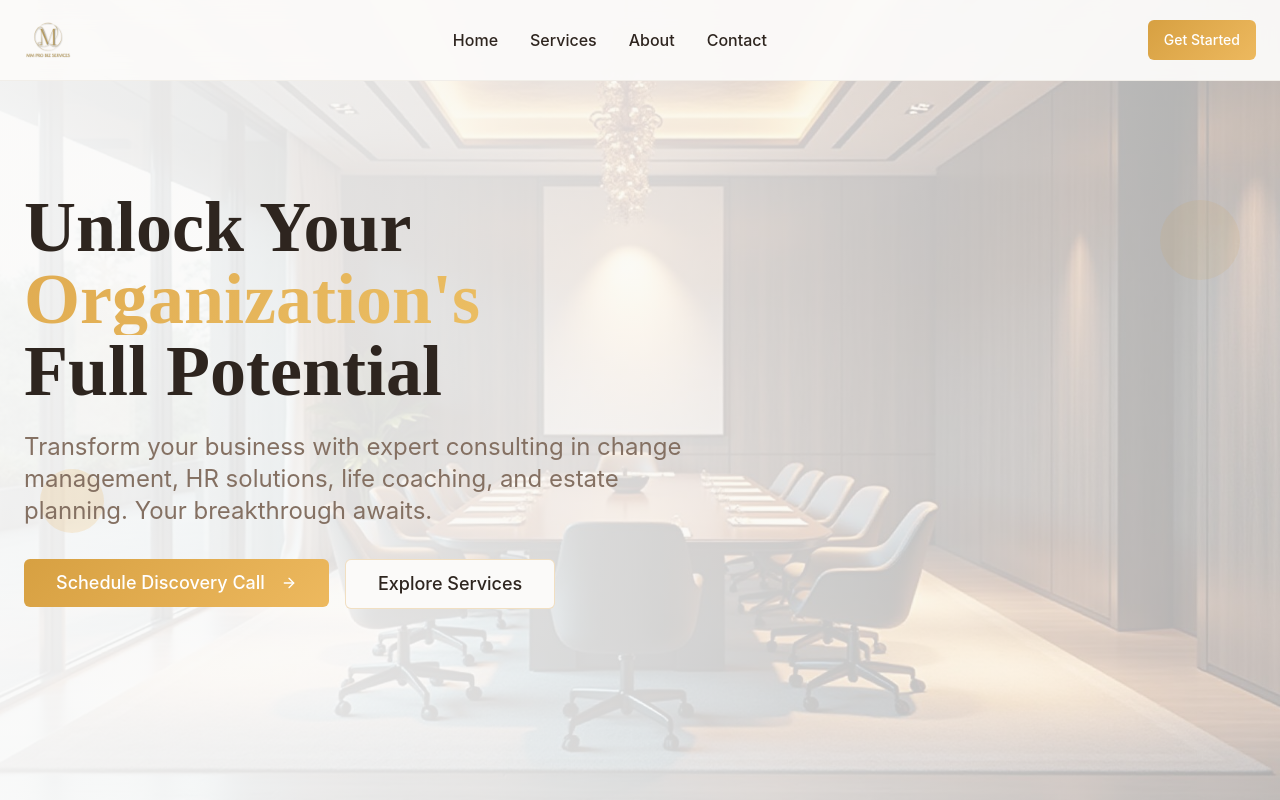
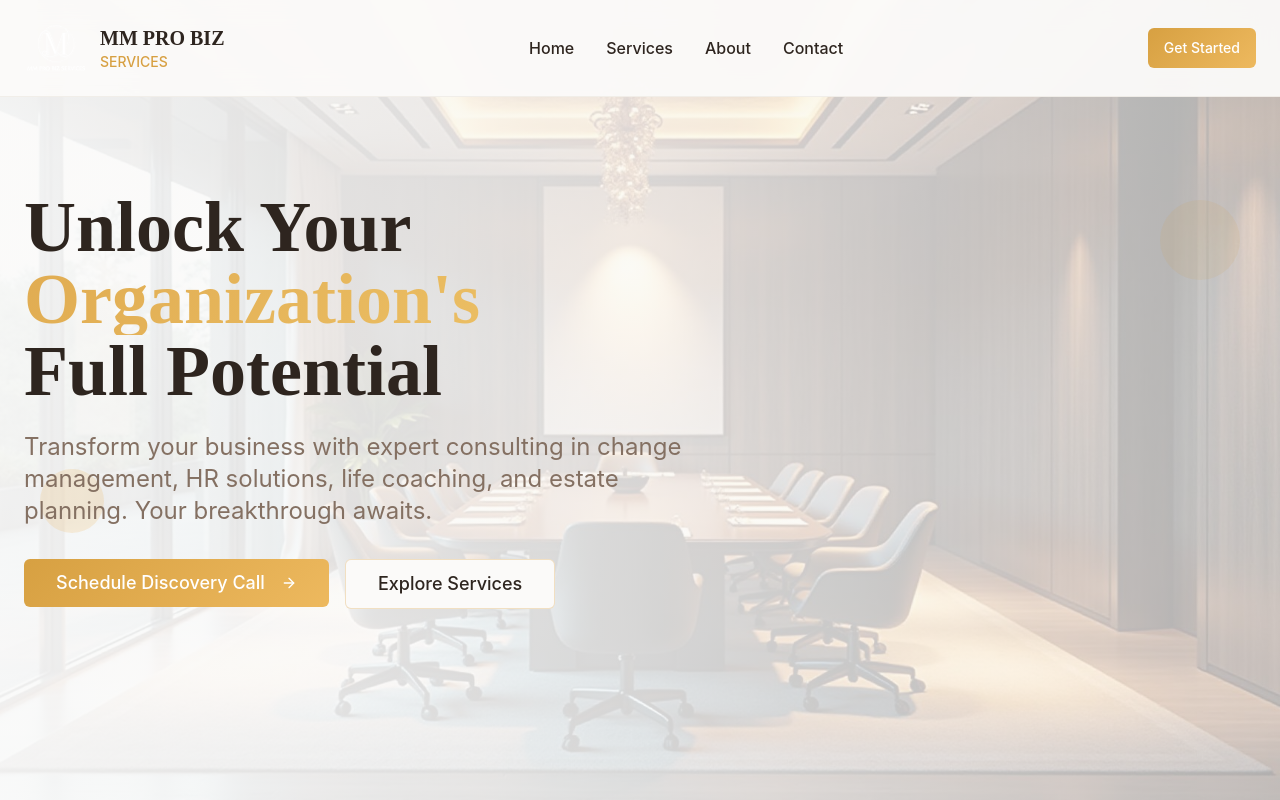
Before and after one commit to gpmusic28/summit-forge-pro, a React (Vite) app: page / in a window 1280 px wide. Shown: the top 800 px of the page. Built offline with nearby package versions, Linux system fonts and the light colour scheme.

Commit message:
Fix: Improve logo visibility
Adjust the logo to ensure it is more visible and looks better on the website.

```diff
--- a/src/components/Header.tsx
+++ b/src/components/Header.tsx
@@ -20,8 +20,12 @@ const Header = () => {
             <img
               src="/lovable-uploads/de8440b6-d4c2-4ed7-b9a1-3cd25ec27c01.png"
               alt="MM Pro Biz Services"
-              className="h-12 w-auto"
+              className="h-16 w-auto object-contain brightness-0 invert dark:brightness-100 dark:invert-0"
             />
+            <div className="flex flex-col">
+              <span className="font-heading font-bold text-xl text-foreground">MM PRO BIZ</span>
+              <span className="text-sm text-primary font-medium">SERVICES</span>
+            </div>
           </div>
 
           {/* Desktop Navigation */}
```
